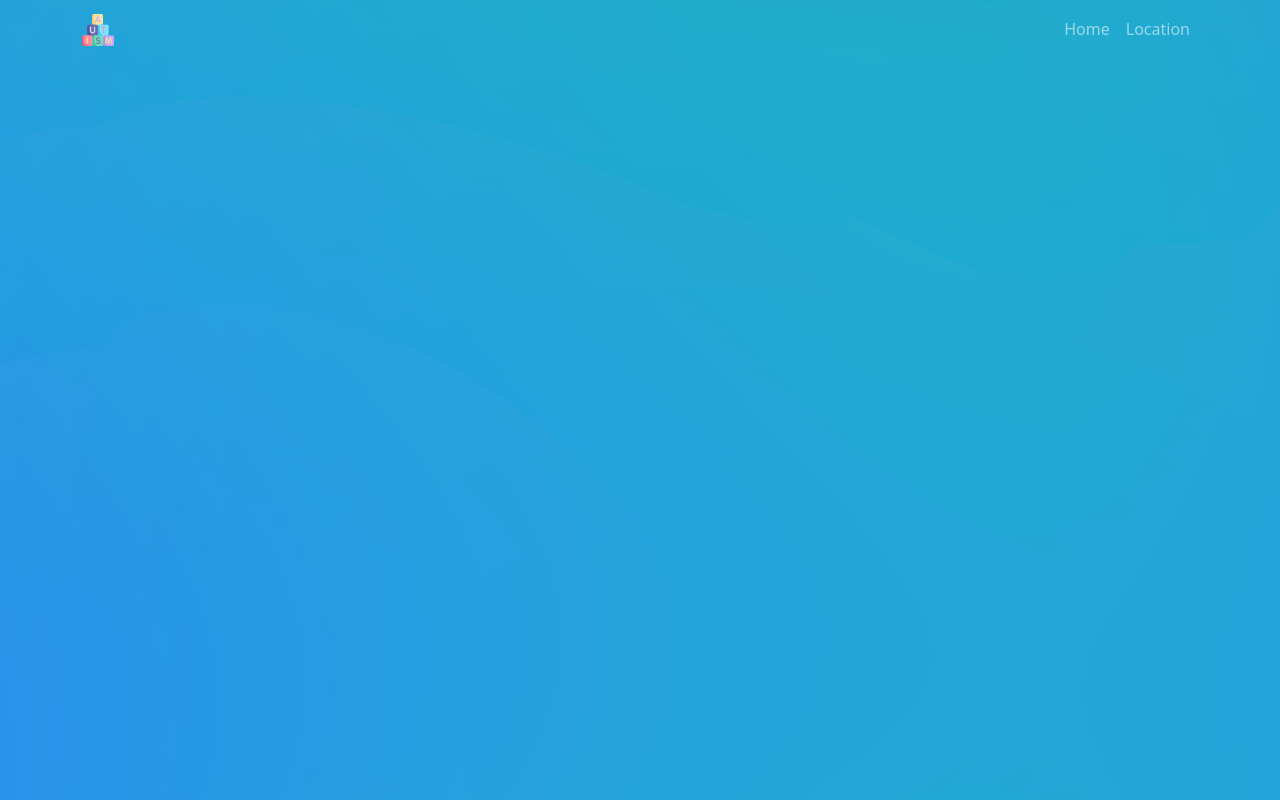
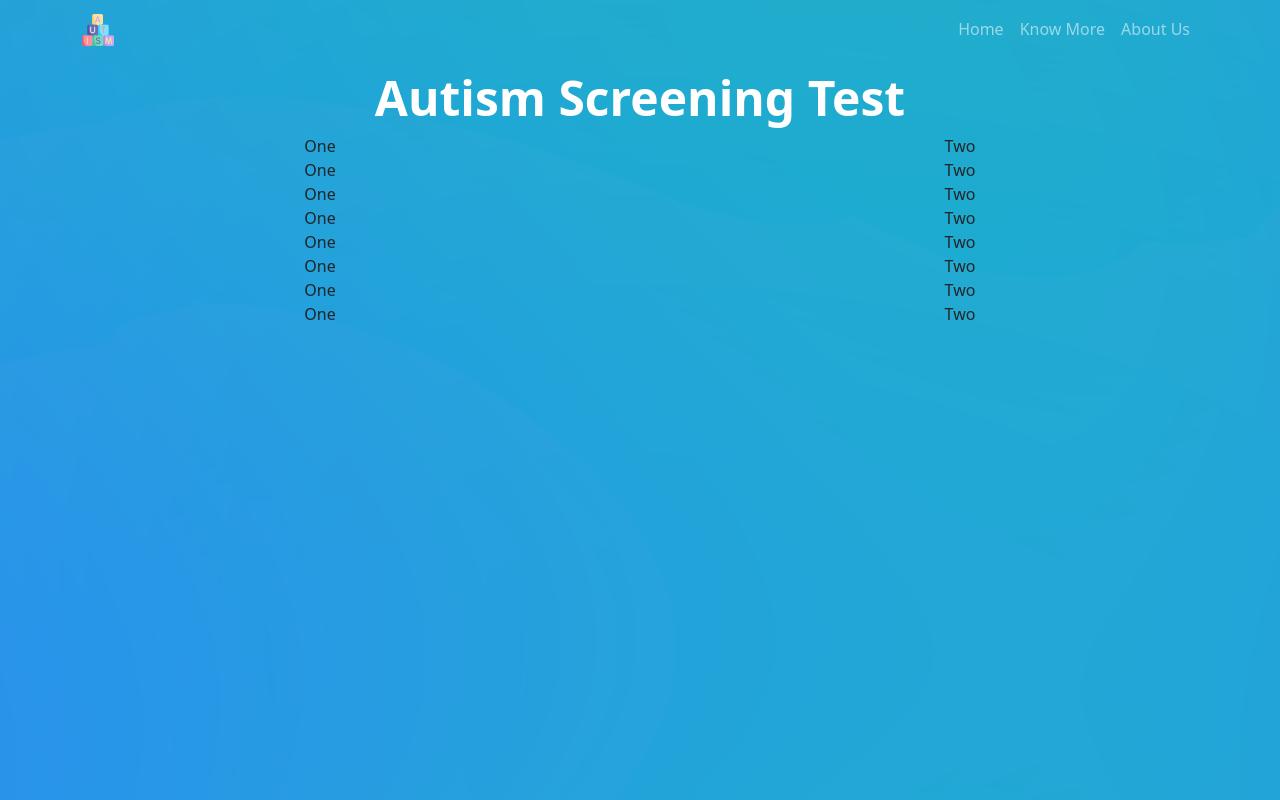
Before and after one commit to vibodhbhosure/ASD-Screening-System-FE, a React (Create React App) app: page / in a window 1280 px wide. Shown: the top 800 px of the page. Built offline with nearby package versions, Linux system fonts and the light colour scheme.

Commit message:
Grid Added

```diff
--- a/package.json
+++ b/package.json
@@ -3,6 +3,10 @@
   "version": "0.1.0",
   "private": true,
   "dependencies": {
+    "@emotion/react": "^11.10.5",
+    "@emotion/styled": "^11.10.5",
+    "@mui/icons-material": "^5.11.0",
+    "@mui/material": "^5.11.0",
     "@testing-library/jest-dom": "^5.16.5",
     "@testing-library/react": "^13.4.0",
     "@testing-library/user-event": "^13.5.0",
--- a/src/App.js
+++ b/src/App.js
@@ -1,17 +1,18 @@
-import logo from './logo.svg';
 import './App.css';
-import Navbar12 from "./components/Navbar12";
+import Navbar from "./components/Navbar";
 import { BrowserRouter as Router, Route, Routes } from "react-router-dom";
 import 'bootstrap/dist/css/bootstrap.min.css';
 import Home from "./pages/Home"
+import About from "./pages/About"
 
 function App() {
   return (
     <>
       <Router>
-        <Navbar12 />
+        <Navbar />
         <Routes>
           <Route path="/" element={<Home />} />
+          <Route path="/about" element={<About />} />
         </Routes>
       </Router>
     </>
--- a/src/components/Navbar12.jsx
+++ b/src/components/Navbar.jsx
@@ -18,7 +18,13 @@ function Navbar12() {
           </Navbar.Brand>
           <Nav className="ms-auto">
             <Nav.Link href="./">Home</Nav.Link>
-            <Nav.Link href="./Location">Location</Nav.Link>
+            <Nav.Link
+              href="https://vibodhbhosure.github.io/Secondary-Site-for-Autism-System/"
+              target="_blank"
+            >
+              Know More
+            </Nav.Link>
+            <Nav.Link href="./about">About Us</Nav.Link>
           </Nav>
         </Container>
       </Navbar>
--- /dev/null
+++ b/src/pages/About.js
@@ -0,0 +1,11 @@
+import React from "react";
+import "./About.css";
+
+function About() {
+
+    return (
+        <h1>This is About Us.</h1>
+    );
+}
+
+export default About;
--- a/src/pages/Home.css
+++ b/src/pages/Home.css
@@ -3,4 +3,21 @@
     height: 125rem;
     background-image: url("../assets/background.svg");
     margin-top: -90px;
+    text-align: center;
 }
+
+#title1 {
+    font-size: 3rem;
+    font-weight: 700;
+    color: #fff;
+    /* margin-top: 10rem; */
+    padding-top: 100px;
+}
+
+.tex-center {
+    text-align: center;
+}
+
+.tex-justify {
+    text-align: justify;
+}
--- a/src/pages/Home.js
+++ b/src/pages/Home.js
@@ -1,10 +1,151 @@
 import React from "react";
 import "./Home.css"
+import Box from '@mui/material/Box';
+import InputLabel from '@mui/material/InputLabel';
+import MenuItem from '@mui/material/MenuItem';
+import FormControl from '@mui/material/FormControl';
+import Select from '@mui/material/Select';
+import { useState } from "react";
+
 function Home() {
+    // const [q1, setq1] = useState('');
+    // const [q2, setq2] = useState('');
+    // const [q3, setq3] = useState('');
+    // const [q4, setq4] = useState('');
+    // const [q5, setq5] = useState('');
+    // const [q6, setq6] = useState('');
+    // const [q7, setq7] = useState('');
+    // const [q8, setq8] = useState('');
+    // const [q9, setq9] = useState('');
+    // const [q10, setq10] = useState('');
+    // const [age, setage] = useState('');
+    // const [sex, setsex] = useState('');
+    // const [ethnicity, setethnicity] = useState('');
+    // const [childjaundice, setchildjaundice] = useState('');
+    // const [familyjaundice, setfamilyjaundice] = useState('');
+    // const [algo, setalgo] = useState('');
 
+    // const handleChangeq1 = (event) => {
+    //     setq1(event.target.value);
+    // };
+    // const handleChangeq2 = (event) => {
+    //     setq2(event.target.value);
+    // };
+    // const handleChangeq3 = (event) => {
+    //     setq3(event.target.value);
+    // };
+    // const handleChangeq4 = (event) => {
+    //     setq4(event.target.value);
+    // };
+    // const handleChangeq5 = (event) => {
+    //     setq5(event.target.value);
+    // };
+    // const handleChangeq6 = (event) => {
+    //     setq6(event.target.value);
+    // };
+    // const handleChangeq7 = (event) => {
+    //     setq7(event.target.value);
+    // };
+    // const handleChangeq8 = (event) => {
+    //     setq8(event.target.value);
+    // };
+    // const handleChangeq9 = (event) => {
+    //     setq9(event.target.value);
+    // };
+    // const handleChangeq10 = (event) => {
+    //     setq10(event.target.value);
+    // };
+    // const handleChangeage = (event) => {
+    //     setage(event.target.value);
+    // };
+    // const handleChangeqsex = (event) => {
+    //     setsex(event.target.value);
+    // };
+    // const handleChangeqethnicity = (event) => {
+    //     setethnicity(event.target.value);
+    // };
+    // const handleChangeqchildjaundice = (event) => {
+    //     setchildjaundice(event.target.value);
+    // };
+    // const handleChangefamilyjaundice = (event) => {
+    //     setfamilyjaundice(event.target.value);
+    // };
+    // const handleChangeqalgo = (event) => {
+    //     setalgo(event.target.value);
+    // };
     return (
-        <div className="homeapp">
-            {/* ASD Screening System */}
+        <div>
+            <div className="jumbotron homeapp tex-center">
+                <div>
+                    <h1 id="title1">Autism Screening Test</h1>
+                </div>
+                <div className="container-fluid ">
+                    <div className="row">
+                        <div className="col">
+                            One
+                        </div>
+                        <div className="col">
+                            Two
+                        </div>
+                    </div>
+                    <div className="row">
+                        <div className="col">
+                            One
+                        </div>
+                        <div className="col">
+                            Two
+                        </div>
+                    </div>
+                    <div className="row">
+                        <div className="col">
+                            One
+                        </div>
+                        <div className="col">
+                            Two
+                        </div>
+                    </div>
+                    <div className="row">
+                        <div className="col">
+                            One
+                        </div>
+                        <div className="col">
+                            Two
+                        </div>
+                    </div>
+                    <div className="row">
+                        <div className="col">
+                            One
+                        </div>
+                        <div className="col">
+                            Two
+                        </div>
+                    </div>
+                    <div className="row">
+                        <div className="col">
+                            One
+                        </div>
+                        <div className="col">
+                            Two
+                        </div>
+                    </div>
+                    <div className="row">
+                        <div className="col">
+                            One
+                        </div>
+                        <div className="col">
+                            Two
+                        </div>
+                    </div>
+                    <div className="row">
+                        <div className="col">
+                            One
+                        </div>
+                        <div className="col">
+                            Two
+                        </div>
+                    </div>
+                </div>
+            </div >
         </div>
     );
 }
```
Also changed, not shown: src/pages/About.css (added), 1 other file (tests, documents, lock files or other folders).
